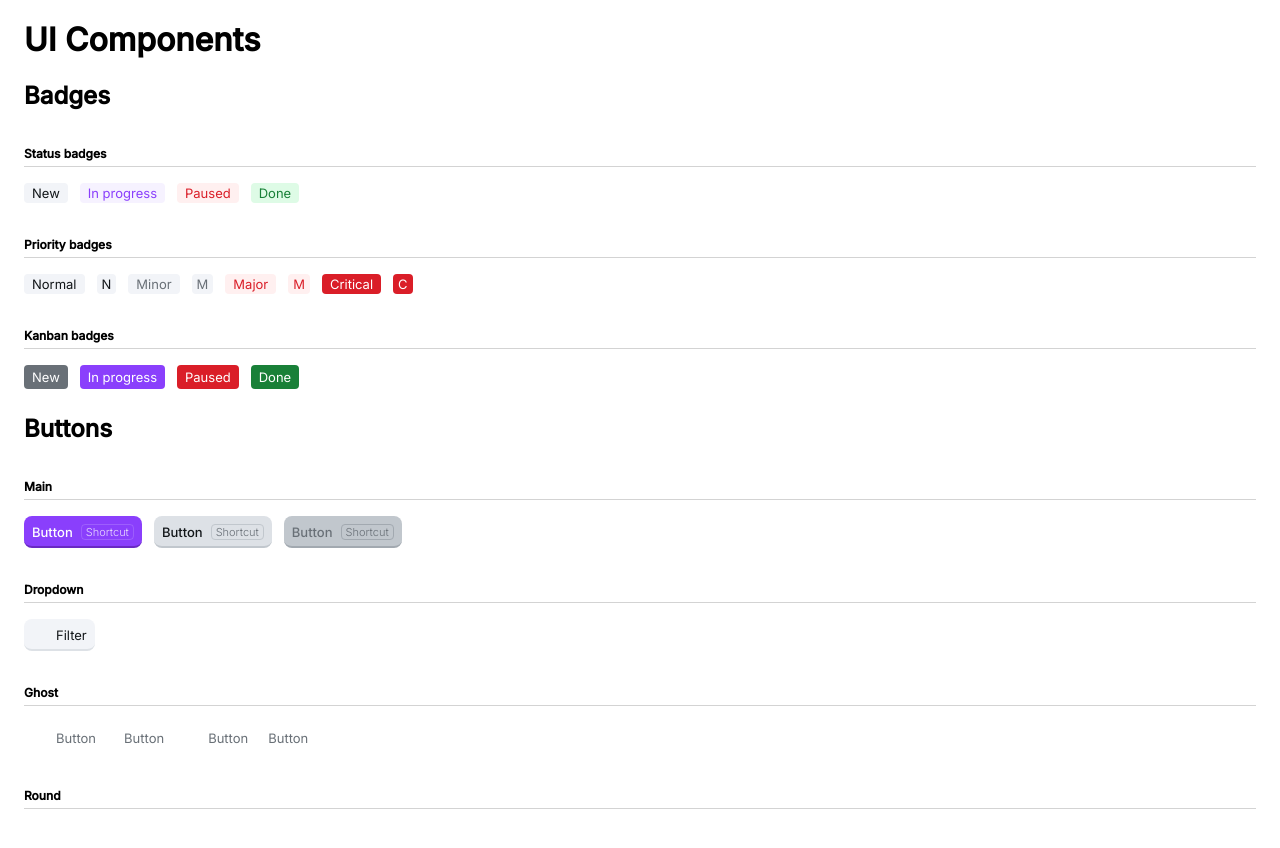
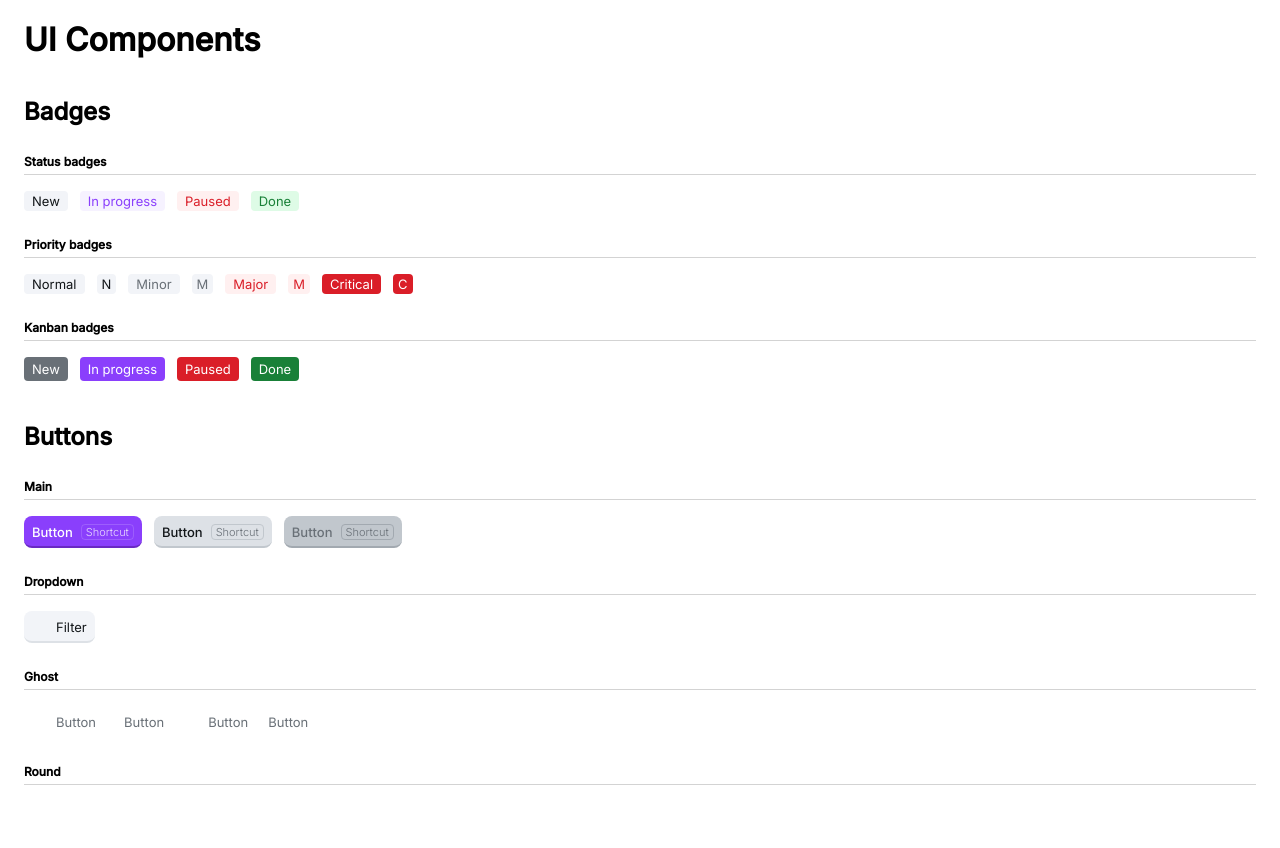
Before and after one commit to kdubrovsky/kanban-app, a React (Vite) app: page / in a window 1280 px wide. Shown: the top 848 px of the page. Built offline with nearby package versions, Linux system fonts and the light colour scheme.

Commit message:
Visual fixes debug.css

```diff
--- a/src/css/debug.css
+++ b/src/css/debug.css
@@ -14,7 +14,7 @@ h2 {
     font-weight: 600;
     font-size: 24px;
     line-height: 32px;
-    margin: 24px 0 8px 0;
+    margin: 40px 0 0 0;
 }
 
 h3 {
@@ -22,7 +22,7 @@ h3 {
     font-size: 12px;
     line-height: 20px;
     padding-bottom: 2px;
-    margin: 32px 0 16px 0;
+    margin: 24px 0 16px 0;
     border-bottom: 1px solid lightgray;
 }
 
```
